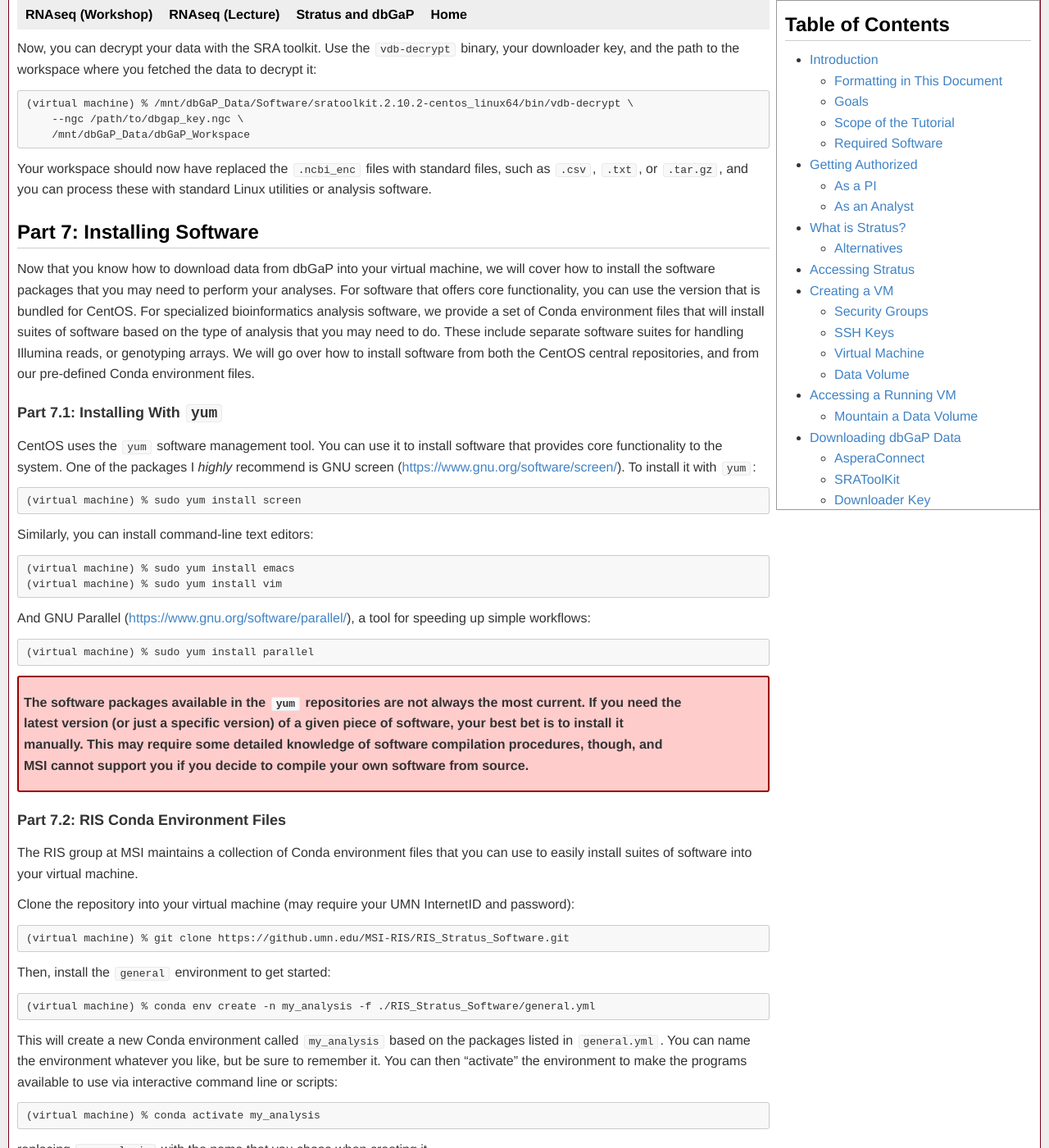
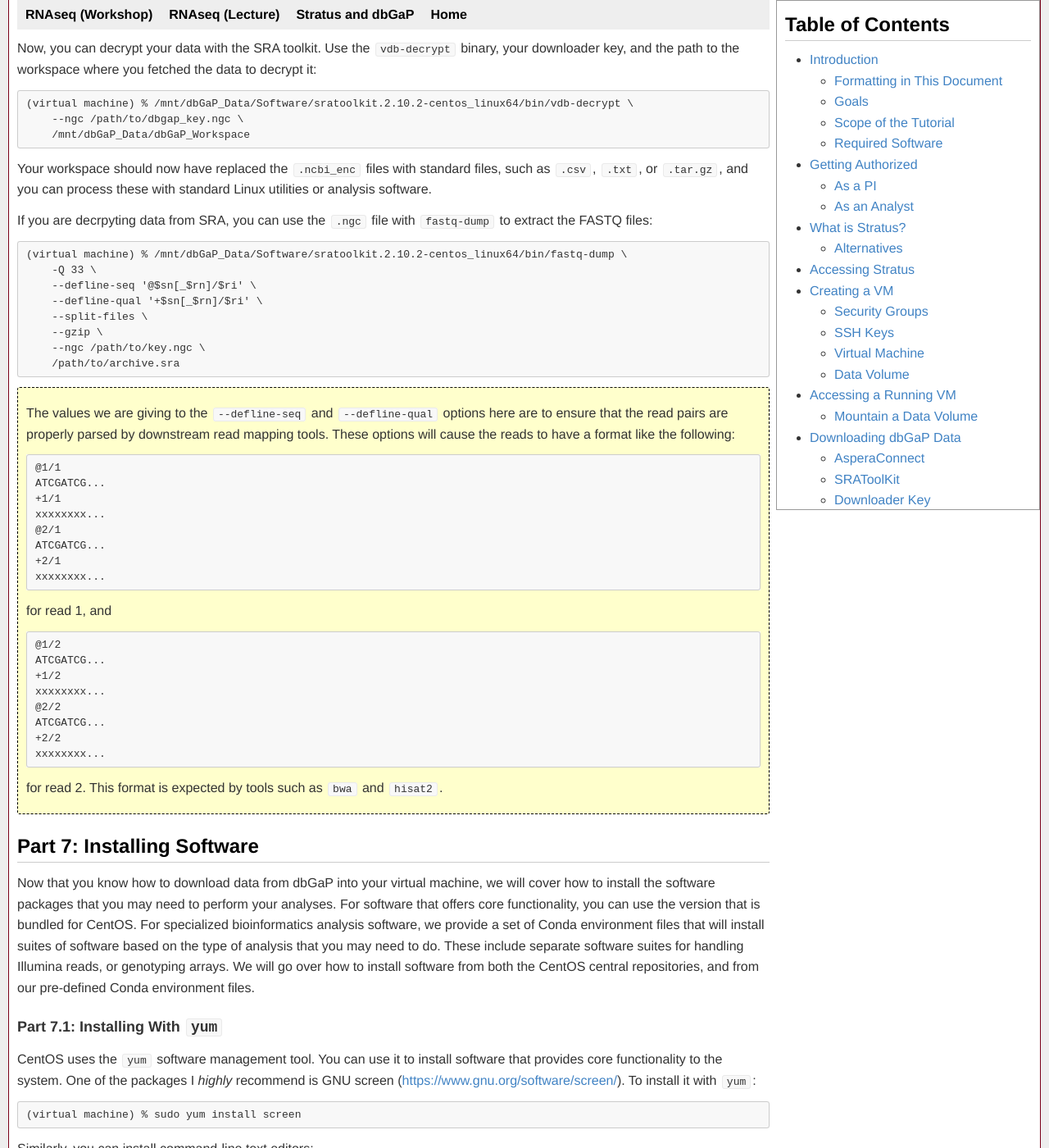
Before and after one commit to msi-ris/Tutorials, a Jekyll site: the page built from stratus_dbgap.md, in a window 1280 px wide and 1400 px high, scrolled down 25086 px. Shown: the whole window at 82% size. Built offline with Jekyll 4.4.1, drawn with Linux system fonts in a browser that asks for light colours.

Commit message:
Update stratus dbgap

````diff
--- a/stratus_dbgap.md
+++ b/stratus_dbgap.md
@@ -597,6 +597,51 @@ Now, you can decrypt your data with the SRA toolkit. Use the `vdb-decrypt` binar
 
 Your workspace should now have replaced the `.ncbi_enc` files with standard files, such as `.csv`, `.txt`, or `.tar.gz`, and you can process these with standard Linux utilities or analysis software.
 
+If you are decrpyting data from SRA, you can use the `.ngc` file with `fastq-dump` to extract the FASTQ files:
+
+```
+(virtual machine) % /mnt/dbGaP_Data/Software/sratoolkit.2.10.2-centos_linux64/bin/fastq-dump \
+    -Q 33 \
+    --defline-seq '@$sn[_$rn]/$ri' \
+    --defline-qual '+$sn[_$rn]/$ri' \
+    --split-files \
+    --gzip \
+    --ngc /path/to/key.ngc \
+    /path/to/archive.sra
+```
+
+<div class="info" markdown="1">
+
+The values we are giving to the `--defline-seq` and `--defline-qual` options here are to ensure that the read pairs are properly parsed by downstream read mapping tools. These options will cause the reads to have a format like the following:
+
+```
+@1/1
+ATCGATCG...
++1/1
+xxxxxxxx...
+@2/1
+ATCGATCG...
++2/1
+xxxxxxxx...
+```
+
+for read 1, and
+
+```
+@1/2
+ATCGATCG...
++1/2
+xxxxxxxx...
+@2/2
+ATCGATCG...
++2/2
+xxxxxxxx...
+```
+
+for read 2. This format is expected by tools such as `bwa` and `hisat2`.
+
+</div>
+
 ## <a name="7"></a> Part 7: Installing Software
 Now that you know how to download data from dbGaP into your virtual machine, we will cover how to install the software packages that you may need to perform your analyses. For software that offers core functionality, you can use the version that is bundled for CentOS. For specialized bioinformatics analysis software, we provide a set of Conda environment files that will install suites of software based on the type of analysis that you may need to do. These include separate software suites for handling Illumina reads, or genotyping arrays. We will go over how to install software from both the CentOS central repositories, and from our pre-defined Conda environment files.
 
````
